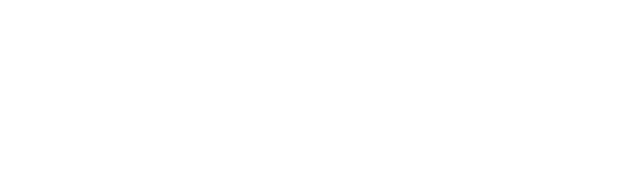
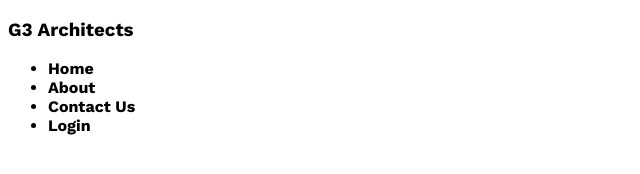
Before and after one commit to AbdullahNahid747/g3-architech-website, a plain HTML site: page index.html in a window 1280 px wide. Shown: the whole page, without its empty margins (0-640 px from the left). Drawn offline with nearby package versions, Linux system fonts and the light colour scheme.

Commit message:
added font family

```diff
--- a/index.html
+++ b/index.html
@@ -10,5 +10,25 @@
 </head>
 <body>
 
+    <header>
+       <nav>
+        <h3>G3 Architects</h3>
+        <ul>
+            <li>Home </li>
+            <li> About </li>
+            <li>Contact Us</li>
+            <li> Login</li>
+        </ul>
+       </nav>
+    </header>
+
+    <main>
+
+    </main>
+
+    <footer>
+
+    </footer>
+
 </body>
 </html>
--- a/style/architect.css
+++ b/style/architect.css
@@ -0,0 +1,9 @@
+/*  font-family from google */
+
+@import url('https://fonts.googleapis.com/css2?family=Work+Sans:ital,wght@0,700;0,800;1,400;1,700;1,800&display=swap');
+
+/* al font famliy */
+
+*{
+    font-family: 'Work Sans', sans-serif;
+}
```
